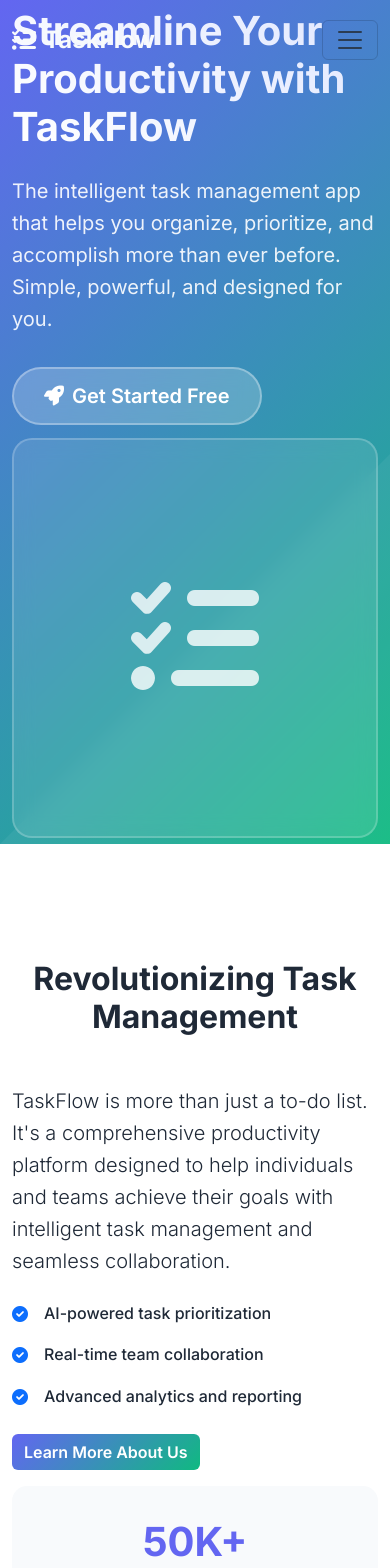
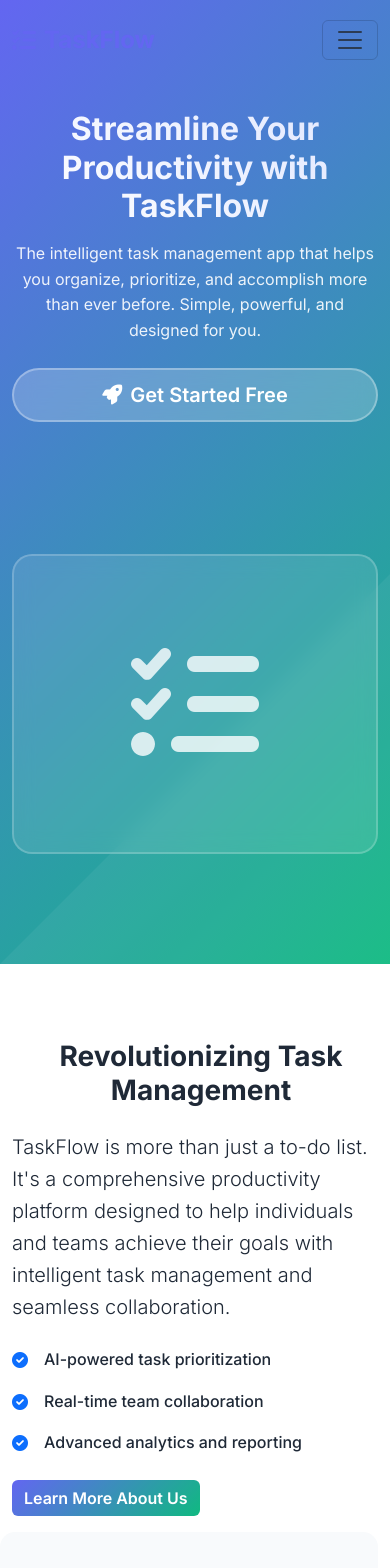
Before and after one commit to nancy-abduallh/one-page-task-app, a React (Vite) app: page / in a window 390 px wide. Shown: the top 1568 px of the page. Built offline with nearby package versions, Linux system fonts and the light colour scheme.

Commit message:
Update index.css

```diff
--- a/src/index.css
+++ b/src/index.css
@@ -248,25 +248,6 @@ body {
   white-space: nowrap;
   overflow: hidden;
   text-overflow: ellipsis;
-}
-
-/* Responsive Design for Reviews */
-@media (max-width: 768px) {
-  .review-card {
-    min-height: auto;
-    margin-bottom: 2rem;
-  }
-
-  .review-author {
-    min-height: 60px;
-  }
-
-  .author-name,
-  .author-position {
-    white-space: normal;
-    overflow: visible;
-    text-overflow: clip;
-  }
 }
 
 /* Pricing Section */
@@ -623,85 +604,12 @@ body {
   transform: translateX(0);
 }
 
-@media (max-width: 992px) {
-  .about-visual {
-    height: 300px;
-    margin-top: 2rem;
-  }
-
-  .floating-card {
-    min-width: 160px;
-    padding: 1rem 0.75rem;
-  }
-
-  .card-1 {
-    top: 5%;
-    left: 2%;
-  }
-
-  .card-2 {
-    top: 50%;
-    right: 5%;
-  }
-
-  .card-3 {
-    bottom: 10%;
-    left: 15%;
-  }
-}
-
-@media (max-width: 768px) {
-  .stats-grid {
-    grid-template-columns: 1fr;
-    gap: 1rem;
-    margin-bottom: 2rem;
-  }
-
-  .about-visual {
-    height: 250px;
-  }
-
-  .floating-cards-container {
-    max-width: 100%;
-  }
-
-  .floating-card {
-    position: relative;
-    margin-bottom: 1rem;
-    animation: none;
-    min-width: auto;
-    width: 100%;
-    max-width: 200px;
-    margin: 0 auto 1rem;
-  }
-
-  .card-1, .card-2, .card-3 {
-    position: relative;
-    top: auto;
-    left: auto;
-    right: auto;
-    bottom: auto;
-    transform: none;
-  }
-}
-
 .about-section .container {
   position: relative;
 }
 
 .about-section .row {
   min-height: 500px;
-}
-
-@media (min-width: 992px) {
-  .about-content {
-    padding-right: 2rem;
-  }
-
-  .about-visual-column {
-    padding-left: 2rem;
-    border-left: 1px solid #f0f0f0;
-  }
 }
 
 /* How It Works Section */
@@ -980,44 +888,6 @@ video {
   animation: spin 1s linear infinite;
 }
 
-/* Responsive video styles */
-@media (max-width: 768px) {
-  .video-placeholder {
-    height: 300px;
-    padding: 1.5rem;
-  }
-
-  .play-button {
-    width: 60px;
-    height: 60px;
-  }
-
-  .play-button i {
-    font-size: 1.5rem;
-  }
-
-  .video-placeholder h4 {
-    font-size: 1.25rem;
-  }
-
-  .video-placeholder p {
-    font-size: 1rem;
-  }
-
-  .video-features {
-    gap: 1rem;
-  }
-
-  .video-features span {
-    padding: 0.4rem 0.8rem;
-    font-size: 0.9rem;
-  }
-
-  .video-modal .modal-dialog {
-    margin: 1rem;
-  }
-}
-
 /* Animation for video play button */
 @keyframes pulse {
   0% {
@@ -1164,34 +1034,6 @@ video {
   font-weight: 500;
 }
 
-/* Responsive Updates */
-@media (max-width: 768px) {
-  .stats-grid {
-    grid-template-columns: 1fr;
-    gap: 1rem;
-  }
-
-  .cta-features {
-    flex-direction: column;
-    gap: 1rem;
-  }
-
-  .cta-buttons .btn {
-    width: 100%;
-    margin-bottom: 1rem;
-  }
-
-  .floating-card {
-    position: relative;
-    margin-bottom: 1rem;
-    animation: none;
-  }
-
-  .about-visual {
-    height: auto;
-  }
-}
-
 /* Footer */
 .footer {
   background: var(--dark);
@@ -1277,39 +1119,6 @@ video {
   animation: fadeInUp 0.8s ease;
 }
 
-/* Responsive Design */
-@media (max-width: 768px) {
-  .hero-title {
-    font-size: 2.5rem;
-  }
-
-  .section-title {
-    font-size: 2rem;
-  }
-
-  .pricing-card {
-    min-height: auto;
-    margin-bottom: 2rem;
-  }
-
-  .pricing-card.popular {
-    transform: none;
-    margin: 1rem 0;
-  }
-
-  .feature-card, .review-card {
-    margin-bottom: 2rem;
-  }
-
-  .billing-toggle {
-    padding: 0.75rem 1rem;
-  }
-
-  .billing-toggle span {
-    font-size: 0.9rem !important;
-  }
-}
-
 /* Loading Animation */
 .loading-spinner {
   display: inline-block;
@@ -1324,3 +1133,322 @@ video {
 @keyframes spin {
   to { transform: rotate(360deg); }
 }
+
+/* ========================================================= */
+/* Small Screen Responsive Styles (max-width: 992px) - Tablet and Smaller */
+/* ========================================================= */
+
+@media (max-width: 992px) {
+  /* Global Adjustments */
+  .hero-section,
+  .features-section,
+  .reviews-section,
+  .pricing-section,
+  .about-section,
+  .how-it-works-section,
+  .integrations-section,
+  .faq-section,
+  .cta-section {
+    padding: 80px 0; /* Reduced vertical padding for sections */
+  }
+
+  .section-title {
+    font-size: 2rem; /* Smaller section title */
+    margin-bottom: 2rem;
+  }
+
+  .section-subtitle {
+    margin-bottom: 2rem;
+  }
+
+  /* Navbar Adjustments */
+  .custom-navbar:not(.navbar-scrolled) .navbar-brand {
+    color: var(--primary) !important; /* Make brand visible before scroll on mobile */
+  }
+
+  /* Hero Section */
+  .hero-section {
+    min-height: 80vh;
+  }
+
+  .hero-title {
+    font-size: 2.8rem; /* Smaller hero title */
+    text-align: center;
+  }
+
+  .hero-subtitle {
+    font-size: 1.1rem;
+    text-align: center;
+  }
+
+  .hero-content {
+    display: flex;
+    flex-direction: column;
+    align-items: center;
+    text-align: center;
+    margin-bottom: 2rem;
+  }   .hero-visual {
+    height: 300px; /* Reduced visual height */
+  }
+
+  /* Cards - General */
+  .feature-card,
+  .review-card,
+  .pricing-card {
+    margin-bottom: 2rem; /* Add spacing between stacked cards */
+  }
+
+  .feature-card {
+    padding: 2rem;
+  }
+
+  /* Review Cards */
+  .review-card {
+    min-height: auto; /* Allow height to adjust content */
+  }   .author-name,
+  .author-position {
+    white-space: normal;
+    overflow: visible;
+    text-overflow: clip;
+  }
+
+  /* Pricing Cards */
+  .pricing-card {
+    min-height: auto; /* Allow height to adjust content */
+  }
+
+  .pricing-card.popular {
+    transform: none; /* Remove subtle uplift */
+    margin: 1rem 0; /* Add spacing if stacked vertically */
+  }
+
+  .pricing-features {
+      min-height: auto;
+  }   /* About Section */
+  .about-visual {
+    height: 300px;
+    margin-top: 2rem;
+  }
+
+  .floating-card {
+    min-width: 160px;
+    padding: 1rem 0.75rem;
+  }
+
+  .card-1 {
+    top: 5%;
+    left: 2%;
+  }
+
+  .card-2 {
+    top: 50%;
+    right: 5%;
+    transform: translateY(-50%);
+  } .card-3 {
+    bottom: 10%;
+    left: 15%;
+  }
+
+  .about-section .row {
+    min-height: auto; /* Allow height to adjust for stacked content */
+  }
+
+  .about-content {
+      padding-right: 0;
+  }
+
+  .about-visual-column {
+      padding-left: 0;
+      border-left: none;
+  }
+
+  /* How It Works Section */
+  .video-placeholder {
+    height: 350px;
+    margin-top: 2rem;
+  }
+}
+/* ========================================================= */
+/* Very Small Screen Responsive Styles (max-width: 768px) - Mobile */
+/* ========================================================= */
+@media (max-width: 768px) {
+  /* Global Adjustments */
+  .hero-section,
+  .features-section,
+  .reviews-section,
+  .pricing-section,
+  .about-section,
+  .how-it-works-section,
+  .integrations-section,
+  .faq-section,
+  .cta-section {
+    padding: 60px 0; /* Further reduced vertical padding */
+  }   .hero-title {
+    font-size: 2rem;
+    margin-bottom: 1rem;
+  }
+
+  .hero-subtitle {
+    font-size: 1rem;
+    margin-bottom: 1.5rem;
+  }
+
+  .btn-hero {
+    width: 100%; /* Full width button */
+    padding: 10px 20px;
+  }
+
+  .section-title {
+    font-size: 1.75rem;
+    margin-bottom: 1.5rem;
+  }
+
+  /* Hero Visual */
+  .hero-visual > div {
+    height: 300px !important;
+  }   /* Features and Reviews */
+  .feature-card, .review-card {
+    margin-bottom: 1.5rem;
+  }
+
+  .feature-card {
+    padding: 1.5rem;
+  }
+
+  .feature-icon {
+    width: 60px;
+    height: 60px;
+    font-size: 1.5rem;
+    margin-bottom: 1rem;
+  }
+
+  .feature-title {
+    font-size: 1.25rem;
+  }
+
+  /* Pricing */
+  .pricing-card {
+    padding: 1.5rem;
+    margin-bottom: 1.5rem;
+    }   .pricing-price {
+    font-size: 2.5rem;
+  }
+
+  .billing-toggle {
+    padding: 0.5rem 1rem;
+  }
+
+  /* About Section */
+  .stats-grid {
+    grid-template-columns: 1fr;
+    gap: 1rem;
+    margin-bottom: 1.5rem;
+  }
+
+  .stat-number {
+      font-size: 2rem;
+  }
+
+  .about-visual {
+    height: auto; /* Auto height as cards are stacked */
+  }
+
+  .floating-cards-container {
+    max-width: 100%;
+  }   .floating-card {
+    position: relative;
+    margin-bottom: 1rem;
+    animation: none; /* Disable floating animation on mobile */
+    min-width: auto;
+    width: 100%;
+    max-width: 250px;
+    margin: 0 auto 1rem;
+  }
+
+  .card-1, .card-2, .card-3 {
+    position: relative;
+    top: auto;
+    left: auto;
+    right: auto;
+    bottom: auto;
+    transform: none;
+  }
+
+  .floating-card i {
+      font-size: 1.25rem;
+    }   .floating-card span {
+      font-size: 0.9rem;
+  }
+
+  /* How It Works */
+  .step-item {
+      margin-bottom: 1.5rem;
+  }
+
+  .video-placeholder {
+    height: 250px;
+    padding: 1.5rem;
+  }
+
+  .play-button {
+    width: 50px;
+    height: 50px;
+    margin-bottom: 1rem;
+  }
+
+  .play-button i {
+    font-size: 1.25rem;
+    margin-left: 3px;
+  }   .video-placeholder h4 {
+    font-size: 1.1rem;
+  }
+
+  .video-placeholder p {
+    font-size: 0.9rem;
+    margin-bottom: 1.5rem;
+  }
+
+  .video-features {
+    gap: 0.75rem;
+    font-size: 0.8rem;
+  }
+
+  .video-features span {
+    padding: 0.3rem 0.6rem;
+    font-size: 0.8rem;
+  }
+
+  /* CTA Section */
+  .cta-title {
+    font-size: 2rem;
+  }   .cta-subtitle {
+    font-size: 1rem;
+  }
+
+  .cta-buttons .btn {
+    width: 100%;
+    margin-bottom: 1rem;
+  }
+
+  .cta-features {
+    flex-direction: column;
+    gap: 0.5rem;
+  }
+
+  .feature-tag {
+      font-size: 0.9rem;
+      justify-content: center;
+  }
+
+  /* Footer */
+  .footer {
+    padding: 40px 0 20px;
+    text-align: center;
+  }   .footer .col-md-3 {
+    margin-bottom: 1.5rem;
+  }
+
+  .social-links {
+      justify-content: center;
+  }
+}
```
